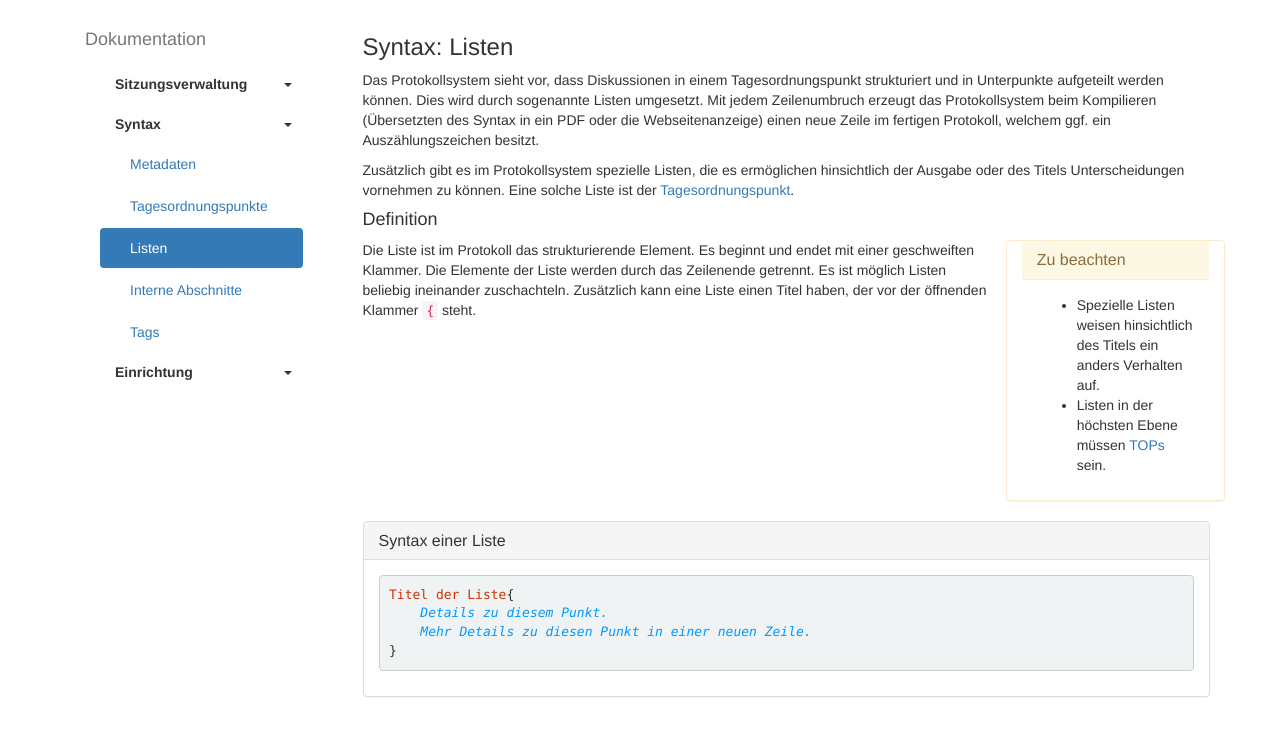
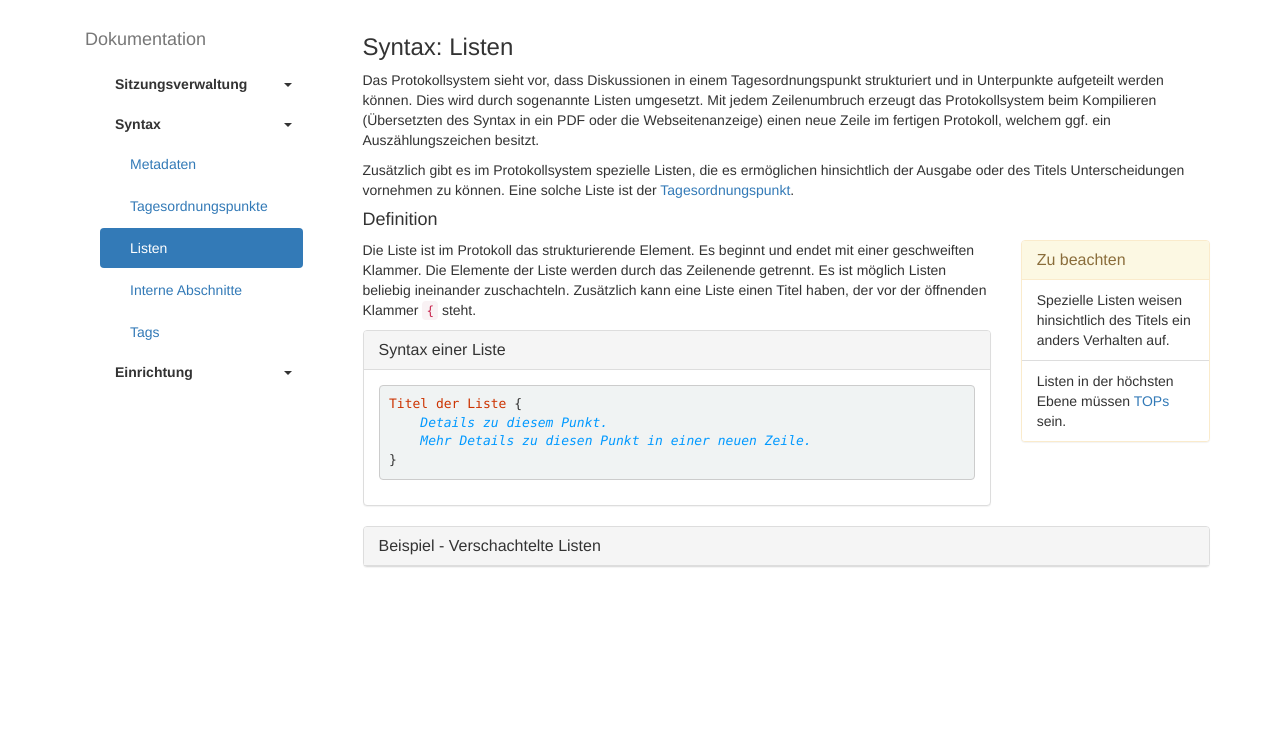
Before and after one commit to YSelfTool/proto3, a Flask app: template templates/documentation-syntax-lists.html in a window 1280 px wide. Shown: the part 51-787 px from the top of the page. Run offline with Flask 2, Linux system fonts and the light colour scheme; the template is opened without the code that fills it, so the values that code supplies are empty; parts of the project's set-up code (start-up, migrations or seed data) failed here and were passed over; some libraries are stand-ins or nearby versions.

Commit message:
Make some corrections and add an example
protokollsystem/proto3#172

```diff
--- a/templates/documentation-syntax-lists.html
+++ b/templates/documentation-syntax-lists.html
@@ -16,27 +16,55 @@
             <p>
             Die Liste ist im Protokoll das strukturierende Element. Es beginnt und endet mit einer geschweiften Klammer. Die Elemente der Liste werden durch das Zeilenende getrennt. Es ist möglich Listen beliebig ineinander zuschachteln. Zusätzlich kann eine Liste einen Titel haben, der vor der öffnenden Klammer <code>{</code> steht.
             </p>
+			<div class="panel panel-default">
+				<div class="panel-heading">
+					<h5 class="panel-title">Syntax einer Liste</h5>
 				</div>
-        <div class="col-sm-3 panel panel-warning">
+				<figure class="panel-body">
+					<pre class="highlight"><code><span class="sx">Titel der Liste</span> {
+    <span class="c1">Details zu diesem Punkt.</span>
+    <span class="c1">Mehr Details zu diesen Punkt in einer neuen Zeile.</span>
+}</code></pre>
+				</figure>
+			</div>
+        </div>
+        <div class="col-sm-3">
+			<div class="panel panel-warning">
 				<div class="panel-heading">
 					<h5 class="panel-title">Zu beachten</h5>
 				</div>
-            <div class="panel-body ">
-                <ul>
-                    <li>Spezielle Listen weisen hinsichtlich des Titels ein anders Verhalten auf.</li>
-                    <li>Listen in der höchsten Ebene müssen <a href="top">TOPs</a> sein.</li>
+				<ul class="list-group">
+					<li class="list-group-item">Spezielle Listen weisen hinsichtlich des Titels ein anders Verhalten auf.</li>
+					<li class="list-group-item">Listen in der höchsten Ebene müssen <a href="top">TOPs</a> sein.</li>
 				</ul>
             </div>
         </div>
     </div>
 	<div class="panel panel-default">
 		<div class="panel-heading">
-            <h5 class="panel-title">Syntax einer Liste</a></h5>
+			<h5 class="panel-title"><a data-toggle="collapse" href="#example_lists">Beispiel - Verschachtelte Listen</a></h5>
 		</div>
-		<figure class="panel-body">
-			<pre class="highlight"><code><span class="sx">Titel der Liste</span>{
-    <span class="c1">Details zu diesem Punkt.</span>
-    <span class="c1">Mehr Details zu diesen Punkt in einer neuen Zeile.</span>
+		<figure id="example_lists" class="panel-body panel-collapse collapse">
+			<pre class="highlight"><code>{<span class="kr">TOP</span> <span class="sx">Bericht</span>
+	Es wird über die Aktivitäten seit der letzten Sitzung berichtet.
+	<span class="sx">Erstsemesterarbeit</span>{
+		Die Vorbereitung für die nächste Erstsemesterwoche laufen. Ab dieser Woche werden auch wieder regelmäßige Planungstreffen stattfinden.
+	}
+	<span class="sx">Infrastruktur</span>{
+		Es fand ein Treffen statt auf dem aktuelle Projekte besprochen wurden.
+		<span class="sx">Wasserspender</span>{
+			Es wurden Vorschläge für Aufstellorte von weiteren Wasserspendern gemacht.
+			Weiteres wird geprüft.
+		}
+		<span class="sx">Luftpumpen</span>{
+			Es sollen Luftpumpen angeschafft werden.
+			Ein Angebot wird eingeholt
+		}
+		<span class="sx">Renovierung</span>{
+			Eine Renovierung ist geplant.
+			Anforderungen sollen gesammelt werden.
+		}
+	}
 }</code></pre>
 		</figure>
 	</div>
```
Also changed, not shown: templates/documentation-syntax-internal.html (+20 -4 lines), templates/documentation-syntax-top.html (+12 -10 lines). Lines whose indentation alone changed are shown as unchanged.
